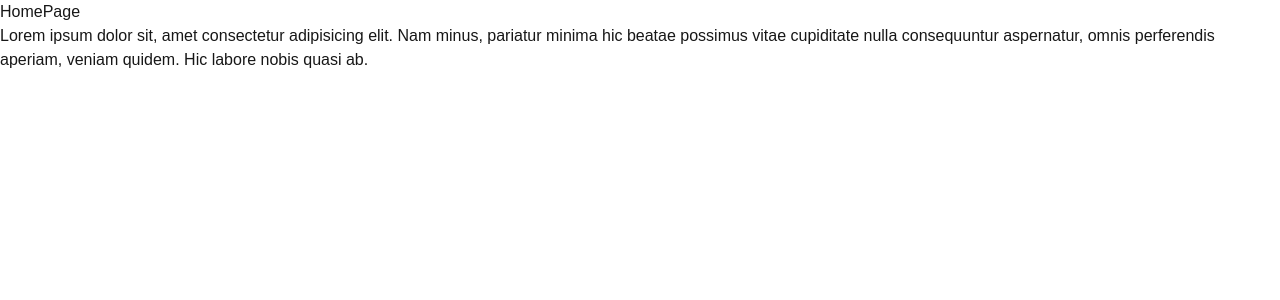
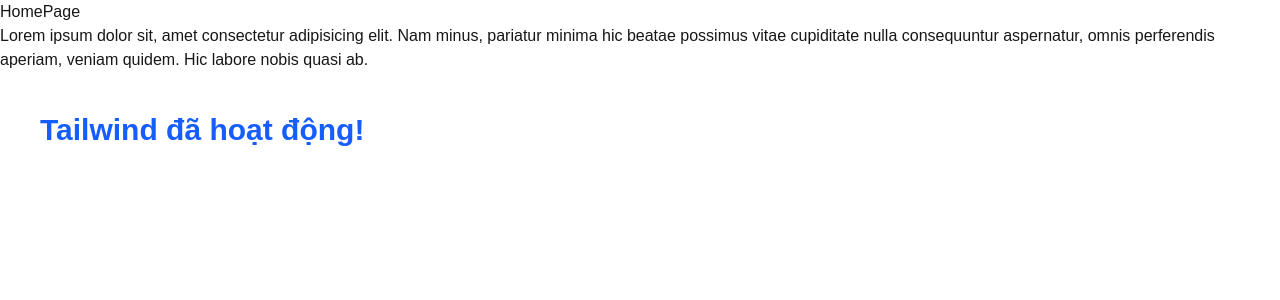
Before and after one commit to HoangNamDanga/nextjs-tailwind-sandbox, a Next.js app: page / in a window 1280 px wide. Shown: the top 300 px of the page. Built offline with nearby package versions, Linux system fonts and the light colour scheme.

Commit message:
Fact: Commit

```diff
--- a/app/page.tsx
+++ b/app/page.tsx
@@ -10,6 +10,9 @@ const HomePage = () => {
         aspernatur, omnis perferendis aperiam, veniam quidem. Hic labore nobis
         quasi ab.
       </p>
+      <h1 className="text-3xl font-bold text-blue-600 p-10">
+        Tailwind đã hoạt động!
+      </h1>
     </div>
   );
 };
--- a/package.json
+++ b/package.json
@@ -10,17 +10,18 @@
   },
   "dependencies": {
     "next": "16.1.6",
+    "postcss": "^8.5.6",
     "react": "19.2.3",
     "react-dom": "19.2.3"
   },
   "devDependencies": {
-    "@tailwindcss/postcss": "^4",
+    "@tailwindcss/postcss": "^4.2.1",
     "@types/node": "^20",
     "@types/react": "^19",
     "@types/react-dom": "^19",
     "eslint": "^9",
     "eslint-config-next": "16.1.6",
-    "tailwindcss": "^4",
+    "tailwindcss": "^4.2.1",
     "typescript": "^5"
   }
 }
```
Also changed, not shown: 1 other file (tests, documents, lock files or other folders).
